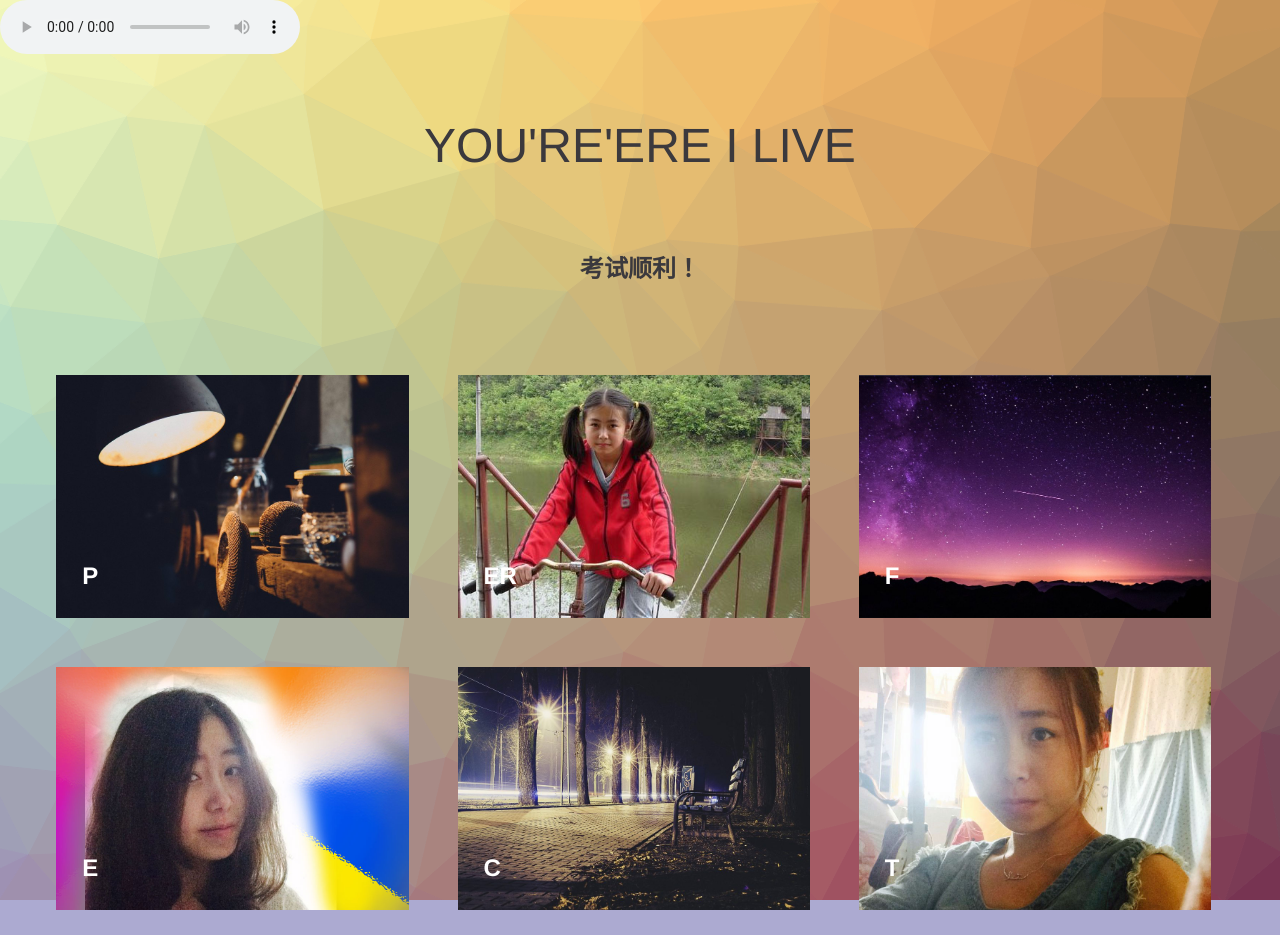
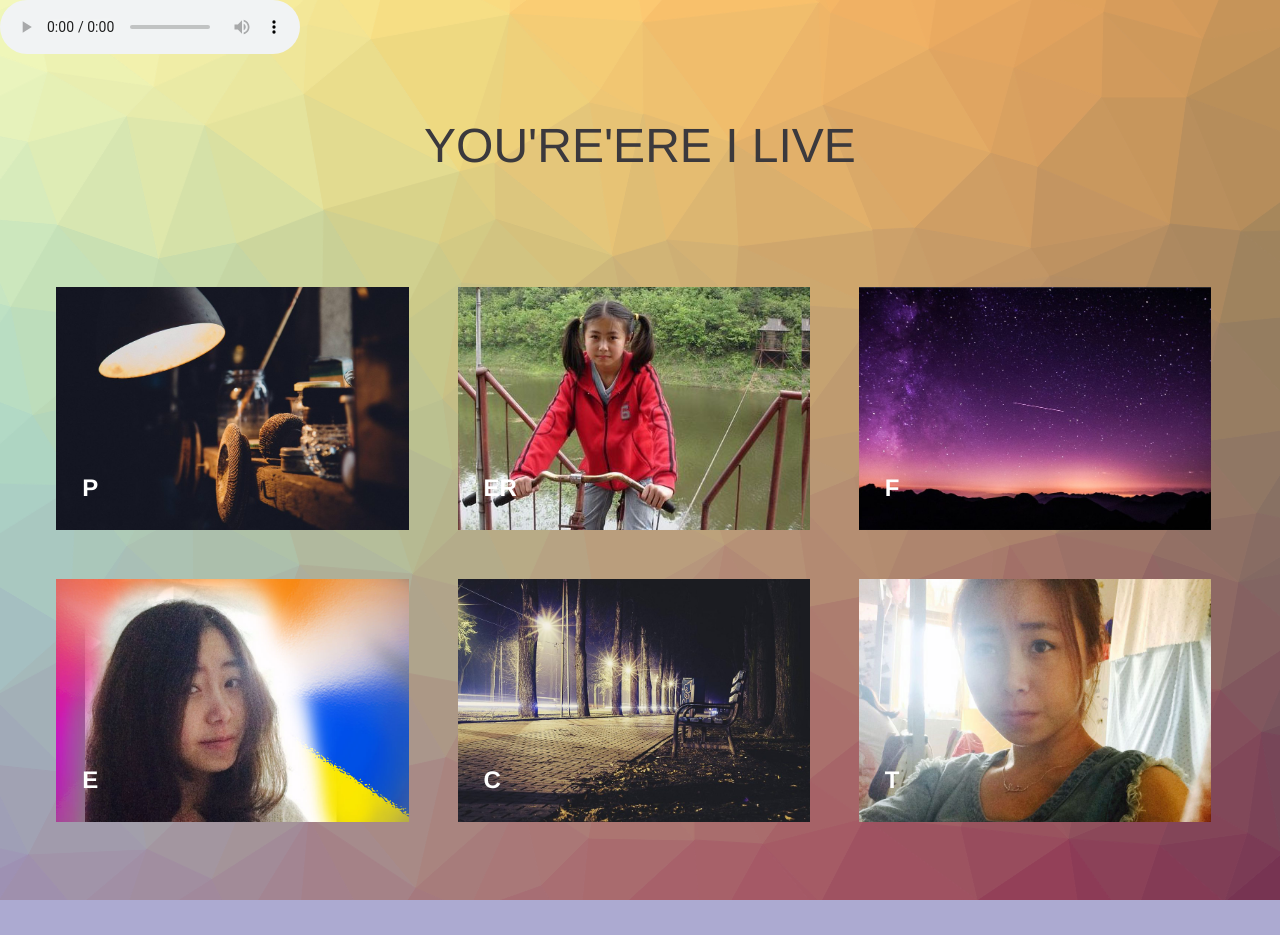
Before and after one commit to 10011011/10011011.github.io, a Jekyll site: the page built from index1.html, in a window 1280 px wide. Built offline with Jekyll 4.4.1, drawn with Linux system fonts in a browser that asks for light colours; after the commit the page ends 900 px from its top, so only the background shows below that.

Commit message:
2016.11.6

```diff
--- a/index1.html
+++ b/index1.html
@@ -27,17 +27,13 @@ layout: compress
 </head>
 <body class="body">
 <audio autoplay="autoplay" controls="controls" height="100" width="100">
-  <source src="memories.mp3" type="audio/mp3" />
-  <source src="snow.mp3" type="audio/mp3" />
+	<source src="snow.mp3" type="audio/mp3" />
+	<source src="memories.mp3" type="audio/mp3" />
 </audio>
 
 <div class="container">
     <header class="header">
         <h1>YOU'RE'ERE I LIVE<span></span></h1><br/>
-		<h2>考试顺利！</h2>
-        <nav class="links">
-
-        </nav>
     </header>
     <div class="content">
         <!-- trianglify pattern container -->
```
